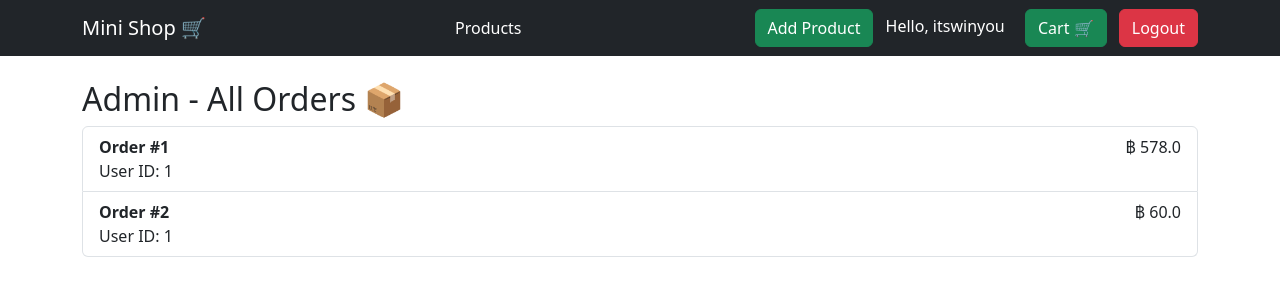
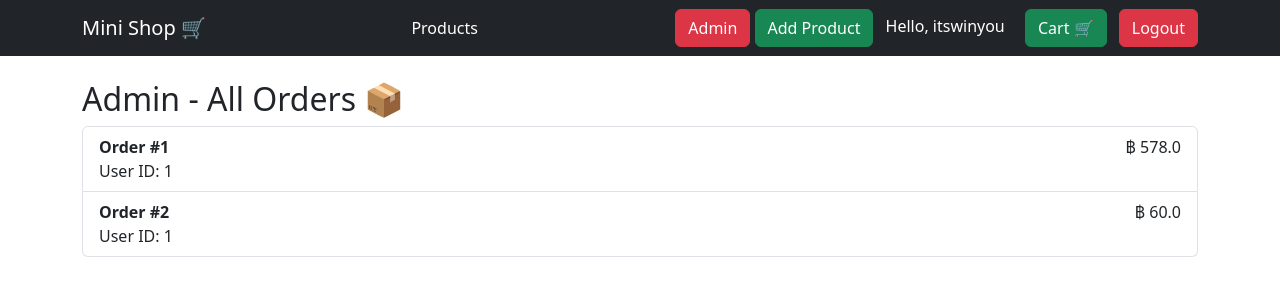
Before and after one commit to WIN18953/mini_shop, a Flask app: page /admin/orders in a window 1280 px wide. Shown: the top 300 px of the page. Run offline with Flask 3, Linux system fonts and the light colour scheme; a user stored in the database is signed in.

Commit message:
Add admin button to navbar (admin only)

```diff
--- a/templates/base.html
+++ b/templates/base.html
@@ -12,6 +12,11 @@
         <a class="navbar-brand" href="/">Mini Shop 🛒</a>
         <a class="nav-link text-white" href="/products">Products</a>
 <div>
+    {% if current_user.is_authenticated and current_user.is_admin %}
+    <a href="{{ url_for('admin_orders') }}" class="btn btn-danger ms-2">
+        Admin
+    </a>
+{% endif %}
     {% if current_user.is_authenticated %}
         <a class="btn btn-success me-2" href="{{ url_for('add_product') }}">
     Add Product
```
